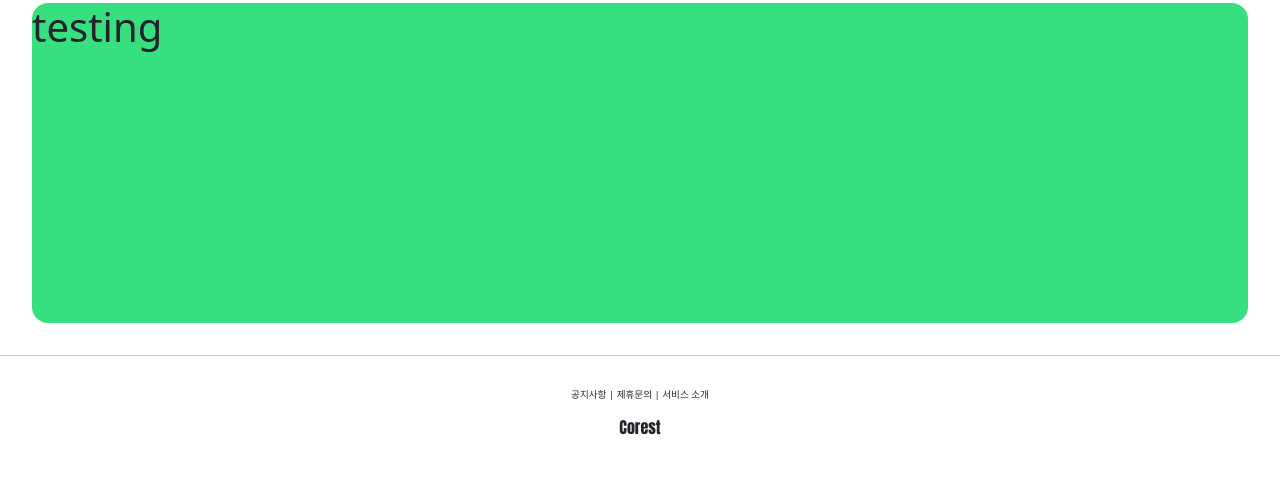
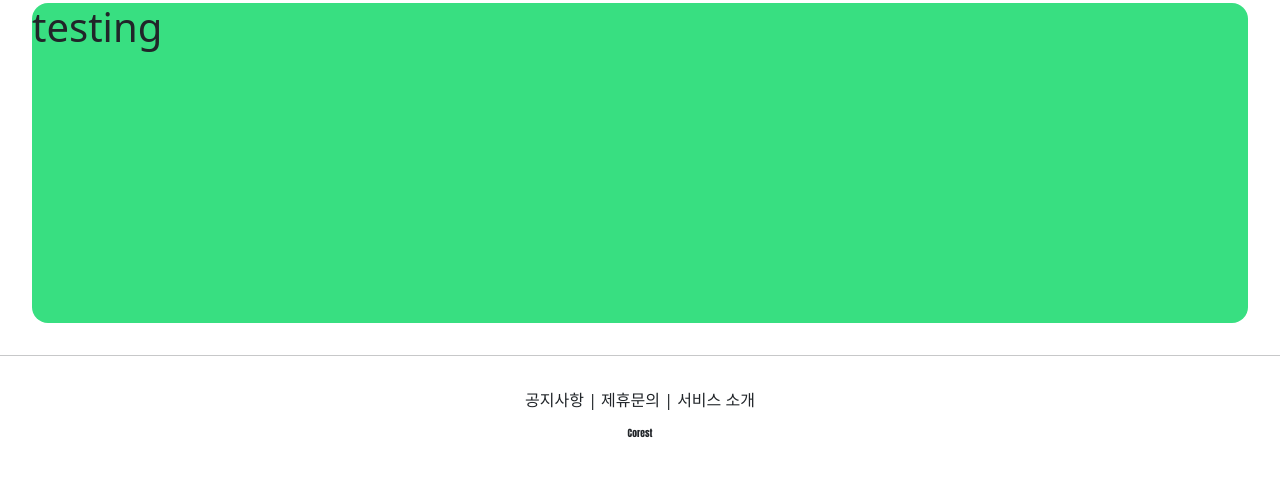
Before and after one commit to wmc1205/Corest, a Django app: page /account/hello_world/ in a window 1280 px wide. Shown: the part 174-664 px from the top of the page. Run offline with Django 3.2, Linux system fonts and the light colour scheme.

Commit message:
staticfiles 분리

```diff
--- a/Templates/footer.html
+++ b/Templates/footer.html
@@ -1,5 +1,5 @@
 <div style="text-align:center; margin-top : 2rem;">
-    <div style="font-size: .6rem;">
+    <div class="corest_footer_button">
         <span>공지사항</span> |
         <span>제휴문의</span> |
         <span>서비스 소개</span>
@@ -7,7 +7,7 @@
 
     </div>
     <div style="margin-top: 1rem;">
-        <h6 style="margin-top: 1rem;font-family: 'Anton', sans-serif;">Corest</h6>
+        <h6 class="corest_footer_logo">Corest</h6>
 
     </div>
 
--- a/Templates/head.html
+++ b/Templates/head.html
@@ -1,12 +1,19 @@
+{% load static %}
+
+
 <!-- head.html : bootstrap 등 환경설정 관련 파일 저장해두는 장소 -->
 <head>
     <meta charset="UTF-8">
     <title>corest</title>
-    <!-- bootstrpa link -->
+    <!-- bootstrap link -->
     <link href="https://cdn.jsdelivr.net/npm/bootstrap@5.1.1/dist/css/bootstrap.min.css"
           rel="stylesheet" integrity="sha384-F3w7mX95PdgyTmZZMECAngseQB83DfGTowi0iMjiWaeVhAn4FJkqJByhZMI3AhiU" crossorigin="anonymous">
     <!-- google fonts link -->
     <link rel="preconnect" href="https://fonts.googleapis.com">
     <link rel="preconnect" href="https://fonts.gstatic.com" crossorigin>
     <link href="https://fonts.googleapis.com/css2?family=Anton&display=swap" rel="stylesheet">
+
+<!-- DEFAULT CSS LINK -->
+    <link rel="stylesheet" type="text/css" href="{% static 'base.css' %}">
+
 </head>
--- a/Templates/header.html
+++ b/Templates/header.html
@@ -1,6 +1,6 @@
 <div style="text-align:center; margin: 2rem 0;">
     <div>
-        <h1 style="font-family: 'Anton', sans-serif;">Corest</h1>
+        <h1 class="corest_header_title">Corest</h1>
     </div>
     <div>
         <span>nav1</span>
--- /dev/null
+++ b/static/base.css
@@ -0,0 +1,11 @@
+.corest_footer_logo {
+
+    font-family: 'Anton', sans-serif;
+}
+.corest_footer_logo {
+    font-size: .6rem;
+}
+
+.corest_header_title {
+    font-family: 'Anton', sans-serif;
+}
```
Also changed, not shown: corest/settings.py (+6 -1 lines).
